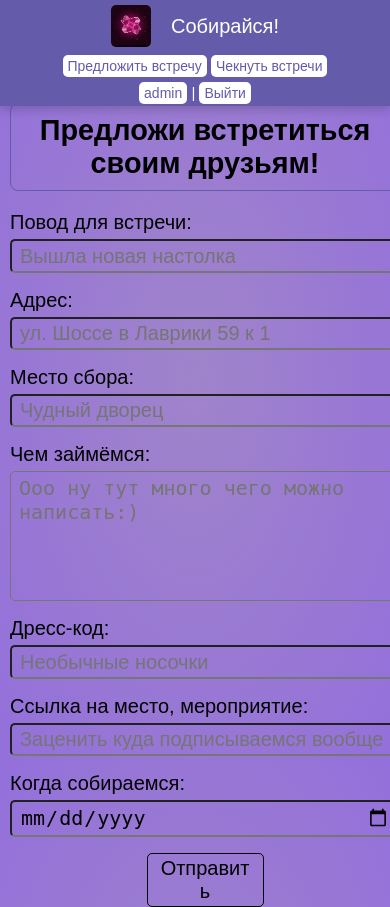
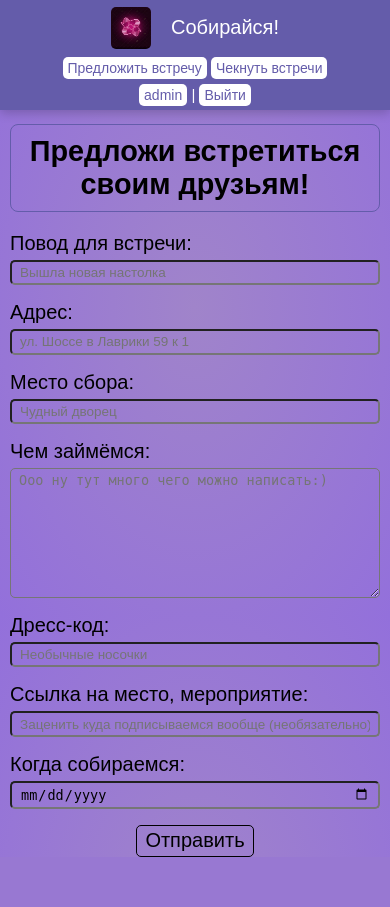
Before and after one commit to Dim-Aks/Get_ready, a Django app: page /suggest/ in a window 390 px wide; the page is wider, and only the part inside the window is pictured. After the commit the page ends 857 px from the top of that part, so only its background shows below. Run offline with Django 5.2, Linux system fonts and the light colour scheme; a user stored in the database is signed in.

Commit message:
закончена адаптация css под мобилку

```diff
--- a/get_ready/meetings/static/meetings/css/detail.css
+++ b/get_ready/meetings/static/meetings/css/detail.css
@@ -65,7 +65,7 @@
     padding: 3px;
 }
 
-/* Реакция Изменить, Удалить встречу, отправить*/
+/* Изменить, Удалить встречу, отправить*/
 .meeting-update:hover, .custom-link:hover, .comment-form button:hover {
     color: white;
     background-color: #645CAA;
--- a/get_ready/meetings/static/meetings/css/style.css
+++ b/get_ready/meetings/static/meetings/css/style.css
@@ -44,11 +44,15 @@ body {
     min-width: 70px;
 }
 
-/* Сбрасываем стили для кнопок на маленьких экранах, что бы не ломалась вёрстка */
+/* Сбрасываем стили для кнопок на маленьких экранах, что бы не ломалась вёрстка и высоту header*/
 @media (max-width: 480px) {
     .header a {
         min-width: unset; /* сбросить значение */
         padding: 3px 5px;
+    }
+
+    .header {
+        height: 100px;
     }
 }
 
@@ -129,10 +133,9 @@ body {
     padding: 20px; /* Внутренние отступы контента */
 }
 
-
 /* разметка страницы для формы встречи */
 .container {
-    margin-top: 160px; /* Отступ сверху, чтобы форма не загораживалась шапкой */
+    margin-top: 100px; /* Отступ сверху, чтобы форма не загораживалась шапкой */
     width: 100vw;
     height: 60vh;
     display: flex;
@@ -209,7 +212,7 @@ label {
     margin: 20px 0; /* Внешние отступы для отступа от других элементов */
 }
 
-/* Адаптивность */
+/* Адаптивность profile*/
 @media (max-width: 768px) {
     .profile {
         margin: 20px 15px;
@@ -245,7 +248,7 @@ button, .custom-button-pas, .delete-meeting input  {
     background-color: inherit; /* цвет фона элемента, наследуя его от родительского элемента (прозрачный) */
     cursor: pointer; /* вид курсора при наведении на элемент */
     font-weight: 500; /* насыщенность шрифта */
-    width: 30%; /* ширина элемента */
+    width: auto; /* ширина элемента */
     transition: background-color 0.3s ease; /*плавный переход (transition) для изменения цвета фона*/
 }
 
@@ -479,6 +482,25 @@ button:hover, .custom-button-pas:hover, .delete-meeting input:hover {
         height: auto; /* Автоматическая высота */
         max-height: 100%; /* Максимальная высота 100% */
     }
+
+    .container {
+        width: auto;
+        margin-top: auto;
+    }
+
+    /* Контейнер для формы */
+    .form-container {
+        width: auto;
+        margin-top: auto;
+    }
+
+    .content-text {
+        margin-top: 90px; /* Отступ сверху, чтобы контент не загораживался шапкой */
+    }
+
+    /* поля вода */
+    .form-control, .form-container input, .form-container textarea {
+        font-size: 13.5px;
 }
 
 /* Для очень маленьких экранов (телефоны) */
```
Also changed, not shown: get_ready/users/static/users/css/login.css (+4 -4 lines), get_ready/db.sqlite3.
